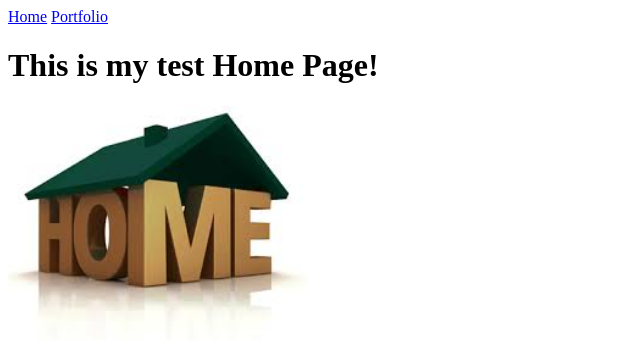
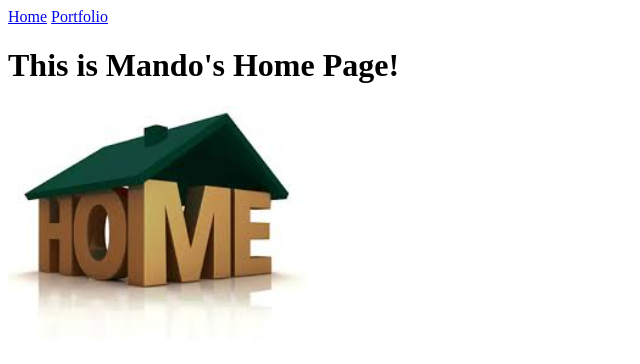
Before and after one commit to Mandoburger3000/Mandoburger3000.github.io, a plain HTML site: page my_website/index.html in a window 1280 px wide. Shown: the whole page, without its empty margins (0-640 px from the left). Drawn offline with Linux system fonts and the light colour scheme.

Commit message:
Changed the heading

```diff
--- a/my_website/index.html
+++ b/my_website/index.html
@@ -7,7 +7,7 @@
   <body>
     <a href="index.html">Home</a>
     <a href="portfolio.html">Portfolio</a>
-    <h1>This is my test Home Page!</h1>
+    <h1>This is Mando's Home Page!</h1>
     <img src="images/home.jpg" height="250">
   </body>
 </html>
```
